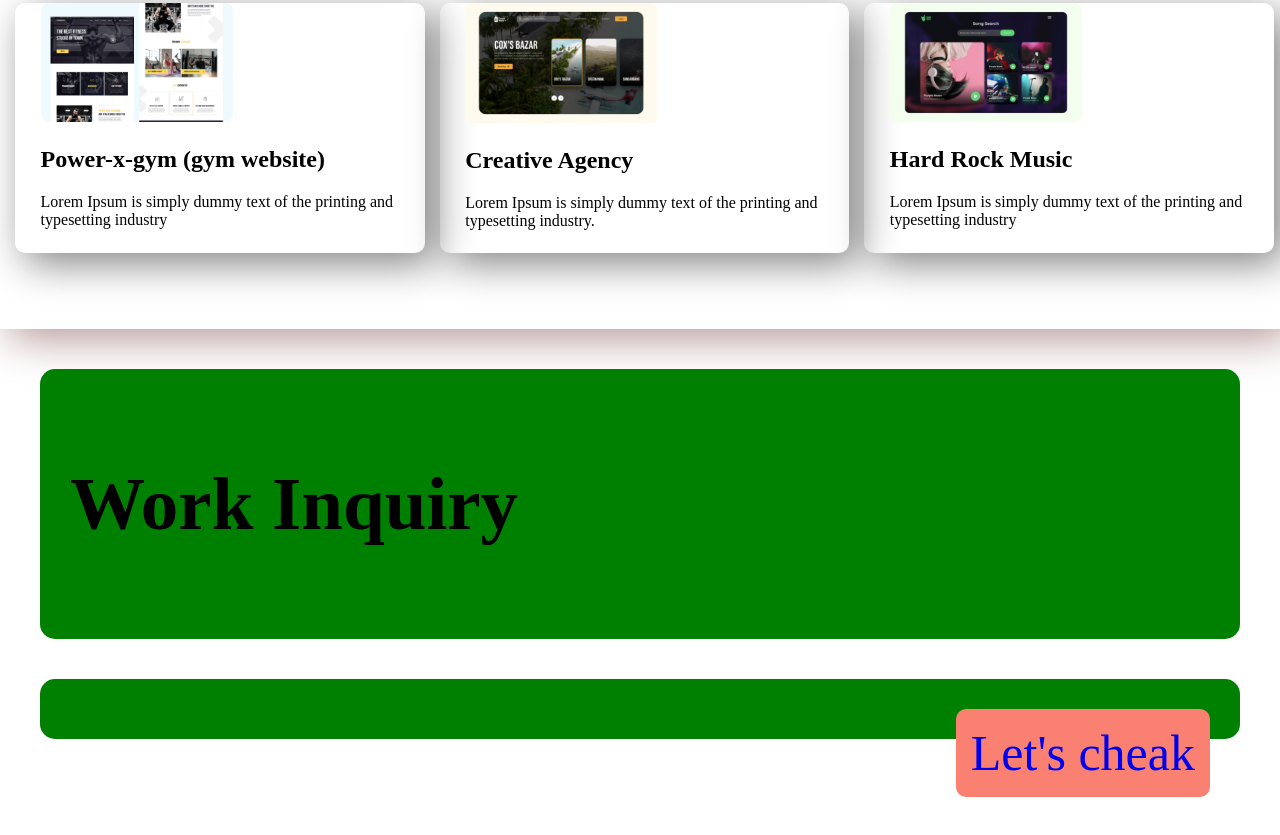
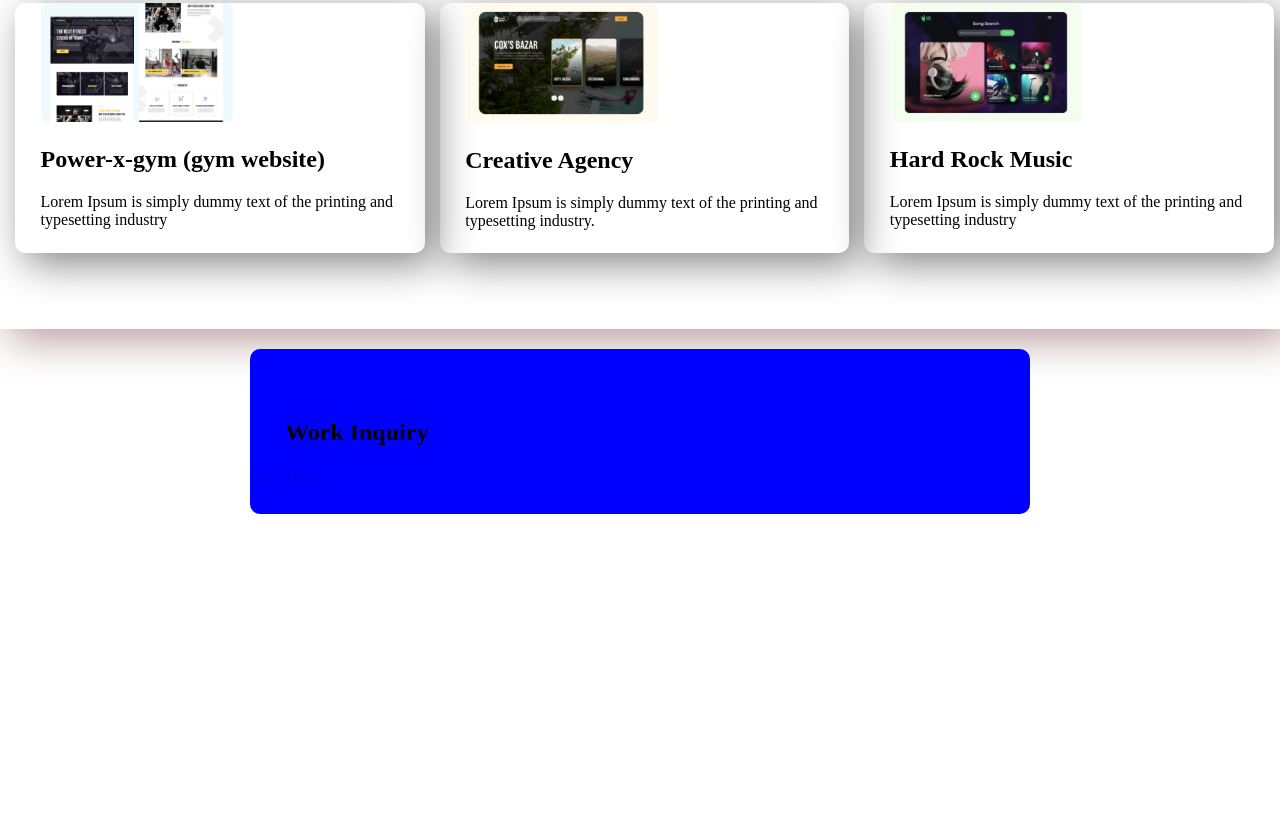
Before and after one commit to jahidcreator/personal-portfolio1, a plain HTML site: page index.html in a window 1280 px wide. Shown: the part 1196-2031 px from the top of the page. After the commit the page ends 1730 px from the top, so only its background shows below. Drawn offline with Linux system fonts and the light colour scheme.

Commit message:
uncomplete

```diff
--- a/index.html
+++ b/index.html
@@ -62,14 +62,11 @@
 
         </div>
     </section>
-    <section>
-        <div class="work-inquary">
-            <h1>Work Inquiry</h1>
-
-        </div>
-        <div class="work-inquary">
-            <a class="hire-me-2" target="_blank" href="www.fb.com">Let's cheak</a>
-        </div>
+    <section class="work-inquiry">
+            <div>
+                <h1 class="work-middle">Work Inquiry</h1>
+                <a id="chat" target="_blank"href="file:///C:/Hacked/Projects/web-portfolio1/index.html">Let’s Chat</a>
+            </div>
     </section>
 </body>
 </html>
--- a/style.css
+++ b/style.css
@@ -78,3 +78,37 @@ section{
     float: right;
     text-align: center;
 }
+.ck-out{
+    text-decoration: none;
+    background-color: salmon;
+    padding: 10px 10px;
+    border-radius: 10px;
+    float: right;
+   padding-bottom: 10px;
+   margin-bottom: 50px;
+
+
+
+
+}
+.work-inquiry{
+    margin: 20px 250px;
+    background-color: blue;
+    height: 150px;
+    border-radius: 10px;
+    padding-right: 50px;
+    padding-bottom: 15px;
+}
+.work-middle{
+    vertical-align: middle;
+    margin-right: 5px;
+    padding-top: 50px;
+    padding-left: 35px;
+}
+.work-inquiry h1{
+    padding-top: 70px;
+}
+#chat{
+    text-align: center;
+    vertical-align: middle;
+}
```
